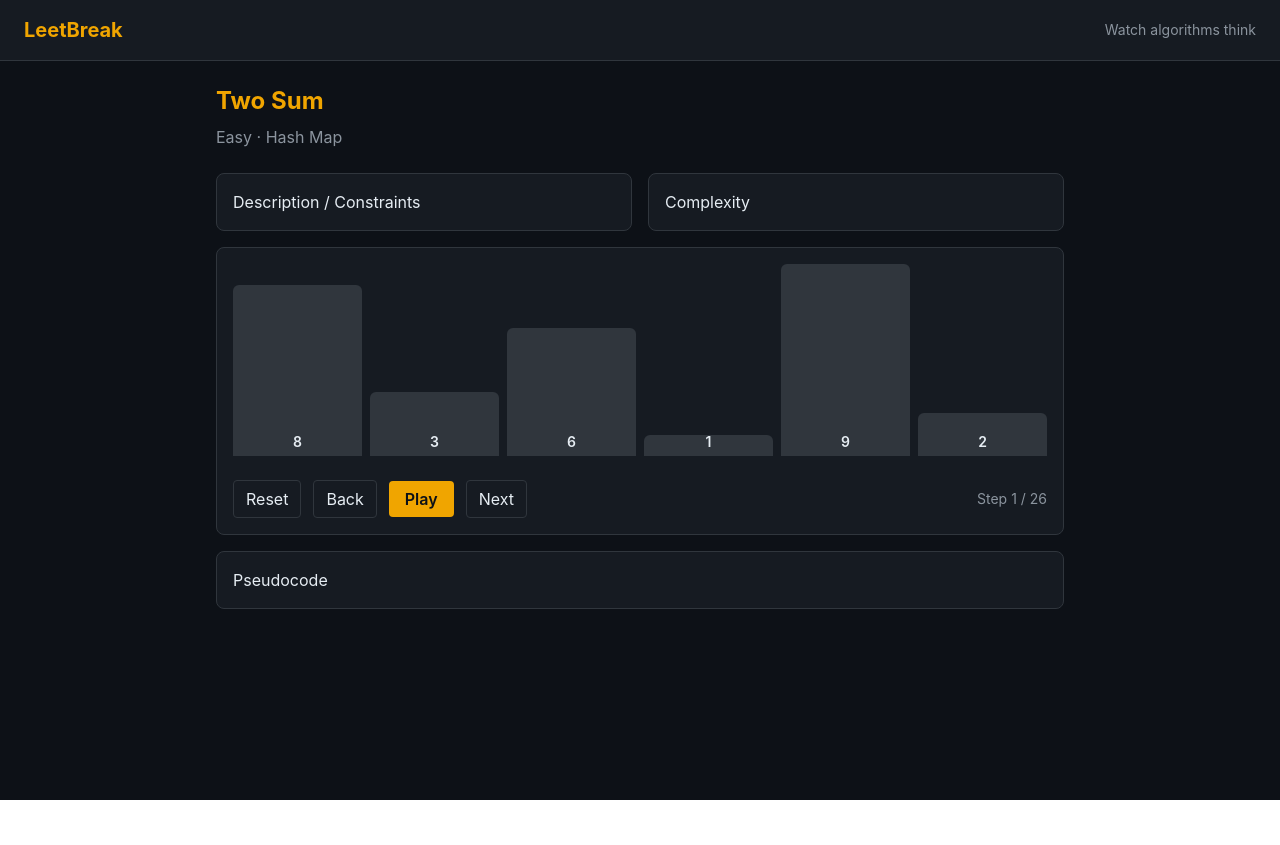
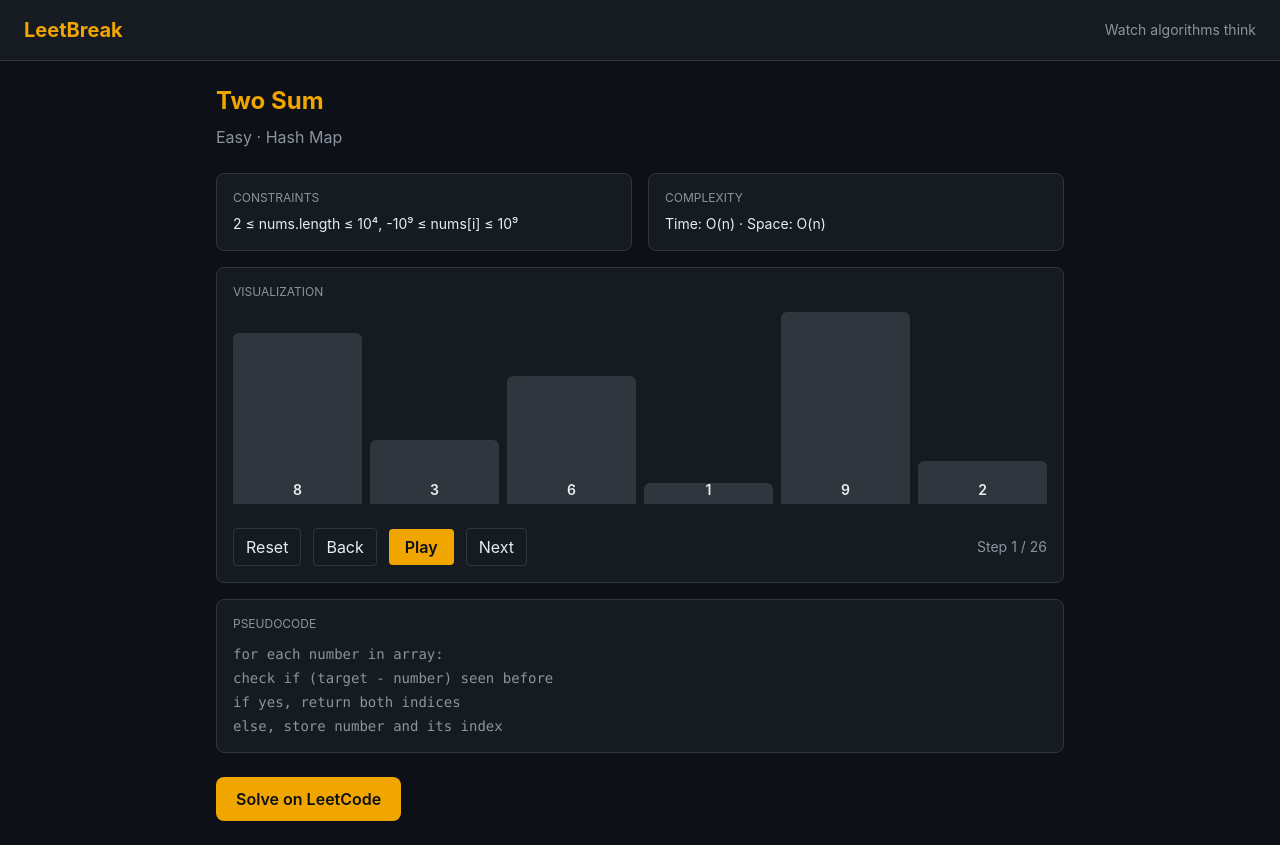
Before and after one commit to kartikeygupta07/LeetBreak, a React (Vite) app: page /question/1 in a window 1280 px wide. Before the commit the page ends 800 px from the top, so only its background shows below. Built offline with nearby package versions, Linux system fonts and the light colour scheme.

Commit message:
Step 6: pseudocode, complexity, constraints, LeetCode link

```diff
--- a/src/data/questions.js
+++ b/src/data/questions.js
@@ -1,9 +1,38 @@
 const questions = [
-  { id: 1, title: "Two Sum", difficulty: "Easy", pattern: "Hash Map" },
-  { id: 2, title: "Binary Search", difficulty: "Easy", pattern: "Binary Search" },
-  { id: 3, title: "Valid Parentheses", difficulty: "Easy", pattern: "Stack" },
-  { id: 4, title: "Merge Intervals", difficulty: "Medium", pattern: "Sorting" },
-  { id: 5, title: "Longest Substring Without Repeating Characters", difficulty: "Medium", pattern: "Sliding Window" },
+  {
+    id: 1,
+    title: "Two Sum",
+    difficulty: "Easy",
+    pattern: "Hash Map",
+    complexity: "Time: O(n) · Space: O(n)",
+    constraints: "2 ≤ nums.length ≤ 10⁴, -10⁹ ≤ nums[i] ≤ 10⁹",
+    leetcodeUrl: "https://leetcode.com/problems/two-sum/",
+    pseudocode: [
+      "for each number in array:",
+      "  check if (target - number) seen before",
+      "  if yes, return both indices",
+      "  else, store number and its index",
+    ],
+  },
+  {
+    id: 2,
+    title: "Binary Search",
+    difficulty: "Easy",
+    pattern: "Binary Search",
+    complexity: "Time: O(log n) · Space: O(1)",
+    constraints: "1 ≤ nums.length ≤ 10⁴, array is sorted",
+    leetcodeUrl: "https://leetcode.com/problems/binary-search/",
+    pseudocode: [
+      "set low = 0, high = length - 1",
+      "while low <= high:",
+      "  mid = (low + high) / 2",
+      "  if nums[mid] == target: return mid",
+      "  else adjust low or high",
+    ],
+  },
+  { id: 3, title: "Valid Parentheses", difficulty: "Easy", pattern: "Stack", complexity: "Time: O(n) · Space: O(n)", constraints: "1 ≤ s.length ≤ 10⁴", leetcodeUrl: "https://leetcode.com/problems/valid-parentheses/", pseudocode: ["for each character:", "  if opening bracket, push to stack", "  if closing bracket, check top of stack matches", "  return true if stack empty at end"] },
+  { id: 4, title: "Merge Intervals", difficulty: "Medium", pattern: "Sorting", complexity: "Time: O(n log n) · Space: O(n)", constraints: "1 ≤ intervals.length ≤ 10⁴", leetcodeUrl: "https://leetcode.com/problems/merge-intervals/", pseudocode: ["sort intervals by start time", "for each interval:", "  if overlaps with last merged, extend it", "  else, add as new interval"] },
+  { id: 5, title: "Longest Substring Without Repeating Characters", difficulty: "Medium", pattern: "Sliding Window", complexity: "Time: O(n) · Space: O(min(n, m))", constraints: "0 ≤ s.length ≤ 5 × 10⁴", leetcodeUrl: "https://leetcode.com/problems/longest-substring-without-repeating-characters/", pseudocode: ["use two pointers, left and right", "expand right, track seen characters", "if repeat found, move left forward", "track max window size"] },
 ]
 
 export default questions
--- a/src/pages/QuestionDetailPage.jsx
+++ b/src/pages/QuestionDetailPage.jsx
@@ -1,23 +1,47 @@
-import SortVisualizer from '../components/SortVisualizer'
 import { useParams } from 'react-router-dom'
 import questions from '../data/questions'
+import SortVisualizer from '../components/SortVisualizer'
 
 function QuestionDetailPage() {
   const { id } = useParams()
   const question = questions.find(q => q.id === Number(id))
 
-  if (!question) return <div className="p-6">Question not found</div>
+  if (!question) {
+    return <div className="p-6">Question not found</div>
+  }
 
   return (
     <div className="p-6 max-w-4xl mx-auto">
       <h1 className="text-2xl font-bold text-accent mb-2">{question.title}</h1>
       <p className="text-text-muted mb-6">{question.difficulty} · {question.pattern}</p>
+
       <div className="grid grid-cols-1 md:grid-cols-2 gap-4">
-        <div className="bg-surface border border-border rounded-lg p-4">Description / Constraints</div>
-        <div className="bg-surface border border-border rounded-lg p-4">Complexity</div>
-        <div className="bg-surface border border-border rounded-lg p-4 md:col-span-2"><SortVisualizer /></div>
-        <div className="bg-surface border border-border rounded-lg p-4 md:col-span-2">Pseudocode</div>
-      </div>
+        <div className="bg-surface border border-border rounded-lg p-4">
+          <h3 className="text-text-muted text-xs uppercase mb-2">Constraints</h3>
+          <p className="text-text text-sm">{question.constraints}</p>
+        </div>
+
+        <div className="bg-surface border border-border rounded-lg p-4">
+          <h3 className="text-text-muted text-xs uppercase mb-2">Complexity</h3>
+          <p className="text-text text-sm">{question.complexity}</p>
+        </div>
+
+        <div className="bg-surface border border-border rounded-lg p-4 md:col-span-2">
+          <h3 className="text-text-muted text-xs uppercase mb-3">Visualization</h3>
+          <SortVisualizer />
+        </div>
+
+        <div className="bg-surface border border-border rounded-lg p-4 md:col-span-2">
+          <h3 className="text-text-muted text-xs uppercase mb-3">Pseudocode</h3>
+          <div className="font-mono text-sm text-text-muted space-y-1">
+            {question.pseudocode.map((line, i) => (
+              <div key={i}>{line}</div>
+            ))}
+          </div>
+        </div>
+            </div>
+
+      <a href={question.leetcodeUrl} target="_blank" rel="noopener noreferrer" className="inline-block mt-6 px-5 py-2.5 rounded-lg bg-accent text-bg font-semibold hover:opacity-90">Solve on LeetCode</a>
     </div>
   )
 }
```
